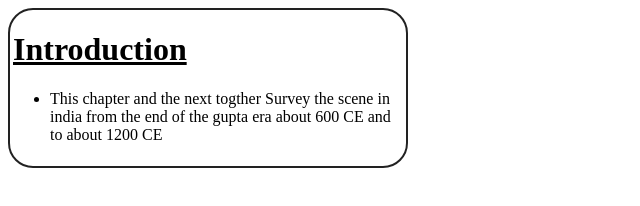
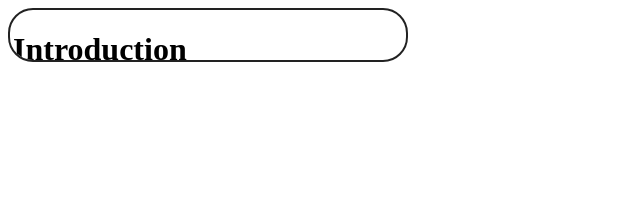
Before and after one commit to python382/S.S, a plain HTML site: page index.html in a window 1280 px wide. Shown: the whole page, without its empty margins (0-640 px from the left). Drawn offline with Linux system fonts and the light colour scheme.

Commit message:
Update notes

```diff
--- a/style.css
+++ b/style.css
@@ -1,6 +1,6 @@
 .rectangle {
     width: 400px;
-    height: 160px;
+    height: 3lh;
     border: 2px solid #222;
     box-sizing: border-box;
     overflow: auto;
```
